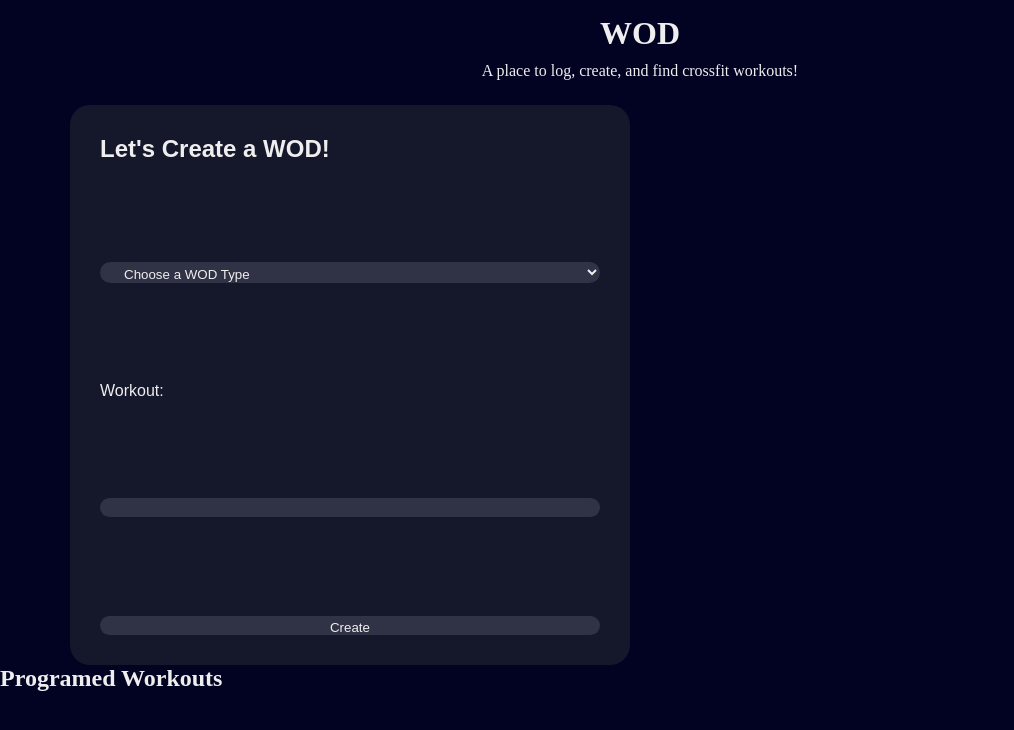
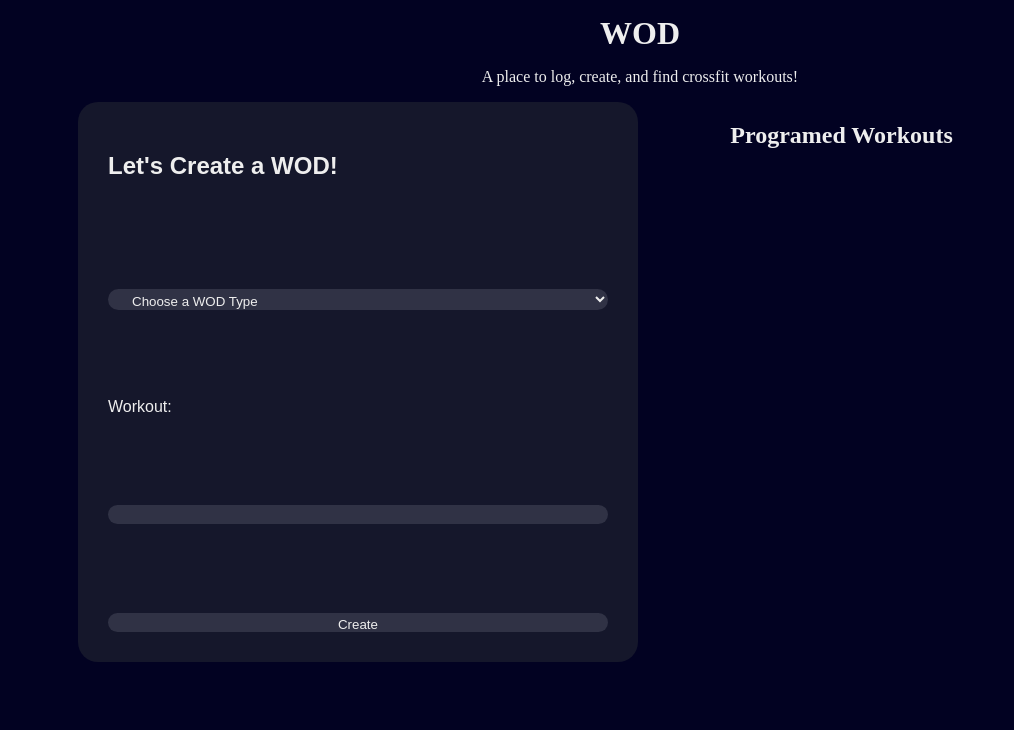
Before and after one commit to Riverbh/WOD-app-capstone, a website: page front-end/index.html in a window 1280 px wide. Shown: the whole page, without its empty margins (0-1014 px from the left). Drawn offline with nearby package versions, Linux system fonts and the light colour scheme; no server answers.

Commit message:
updated the css to get the list on the right side of the form

```diff
--- a/front-end/index.html
+++ b/front-end/index.html
@@ -10,7 +10,7 @@
 <body>
     <div id="heading">
         <h1>WOD</h1>
-    <p>A place to log, create, and find crossfit workouts!</p>
+        <p id="phrase">A place to log, create, and find crossfit workouts!</p>
     </div>
     <div id='app'>
         <div id="left">
@@ -19,11 +19,11 @@
 
                  <select id ="type-wod">
                     <option value="choose">Choose a WOD Type</option>
-                    <option value="emon">EMON ("Every Minute On the Minute")</option>
+                    <option value="EMON">EMON ("Every Minute On the Minute")</option>
                     <option value="AMRAP">AMRAP ("As Many Reps As Possible")</option>
                     <option value="RFT">RFT ("Rounds For Time")</option>
-                    <option value="chipper">Chipper</option>
-                    <option value="ladder">Ladder</option>
+                    <option value="Chipper">Chipper</option>
+                    <option value="Ladder">Ladder</option>
                     <option value="Tabata">Tabata</option>
                 </select>
 
@@ -40,5 +40,6 @@
     </div>
     <script src="https://cdn.jsdelivr.net/npm/axios/dist/axios.min.js"></script>
     <script src="index.js"></script>
+
 </body>
 </html>
--- a/front-end/style.css
+++ b/front-end/style.css
@@ -1,15 +1,33 @@
 * {
-
+/*
     margin: 0;
-    padding: 0;
+    padding: 0; */
    color: #eee;
    background-color: #020222;
+}
+
+#app {
+    display: flex;
+    justify-content: space-around;
+}
+
+#phrase {
+    display: flex;
+    align-self: center;
+    justify-content: center;
+}
+
+.body-elemnts {
+    display: flex;
+    flex-wrap: nowrap;
+    align-items: center;
 }
 
 form {
     display: flex;
     flex-direction: column;
     justify-content: space-between;
+    position: relative;
     height: 500px;
     width: 500px;
     padding: 30px;
@@ -17,10 +35,16 @@ form {
     color: #eee;
     font-family: sans-serif;
     border-radius: 20px;
+    flex-wrap: nowrap;
+    margin-left: 70px;
 }
 
-#left > * {
-    margin-left: 70px;
+#left {
+    display: flex;
+    justify-content: space-between;
+    position: relative;
+    flex-wrap: nowrap;
+    width: 800px;
 }
 
 input {
@@ -57,7 +81,19 @@ h1 {
     text-align: center;
 }
 
-p {
+/* p {
     margin-bottom: 25px;
     text-align: center;
+} */
+
+#right {
+    display: flex;
+    flex-direction: column;
+    display: flex;
+    flex-wrap: nowrap;
+    width: 600px;
 }
+
+/* #prgramed-list {
+    position: relative;
+} */
```
Lines whose indentation alone changed are shown as unchanged.
